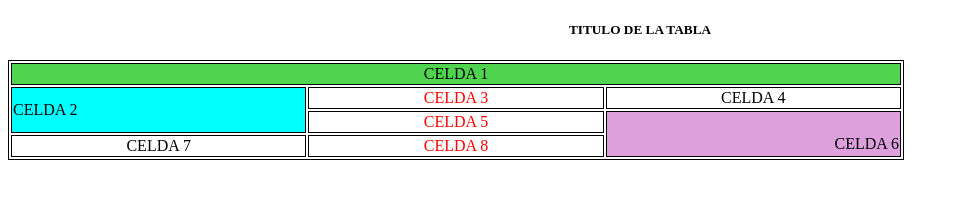
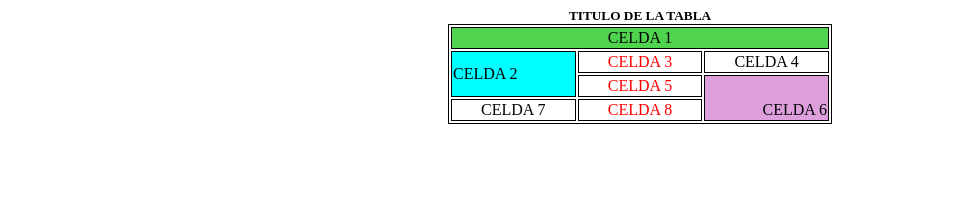
Before and after one commit to JotaroKujoo/RetoCss1, a plain HTML site: page reto13/index.html in a window 1280 px wide. Shown: the whole page, without its empty margins (0-959 px from the left). Drawn offline with Linux system fonts and the light colour scheme.

Commit message:
Ultima actualización del reto

```diff
--- a/reto13/index.html
+++ b/reto13/index.html
@@ -9,7 +9,11 @@
 </head>
 <body>
     <div class="contenedor">
+        <div id="titulo">
             <h5>TITULO DE LA TABLA</h5>
+        </div>
+
+        <div class="tabla">
             <table>
                 <tr class="bgreen">
                     <td colspan="3" class="centrar" >
@@ -45,5 +49,6 @@
                 </tr>
             </table>
         </div>
+    </div>
 </body>
 </html>
--- a/reto13/style.css
+++ b/reto13/style.css
@@ -1,6 +1,7 @@
+
 table{
     border: 1px solid black;
-    width: 70vw;
+    width: 30vw;
     height: 10vh;
 
 }
@@ -10,8 +11,17 @@ td{
 }
 h5{
     text-align: center;
+    margin: 0 0 0 0;
 }
+#titulo{
+    text-align: center;
+}
+.tabla{
+    height: 10vh;
 
+    display: flex;
+    justify-content: center;
+}
 .bgreen{
     background-color: rgb(80, 212, 80);
 }
@@ -21,8 +31,8 @@ h5{
 }
 .bpink{
     background-color: plum;
-    text-align:right;
-    padding-top: 20px;
+    text-align: end;
+    vertical-align: bottom;
 }
 .fred{
     color: red;
```
Lines whose indentation alone changed are shown as unchanged.
